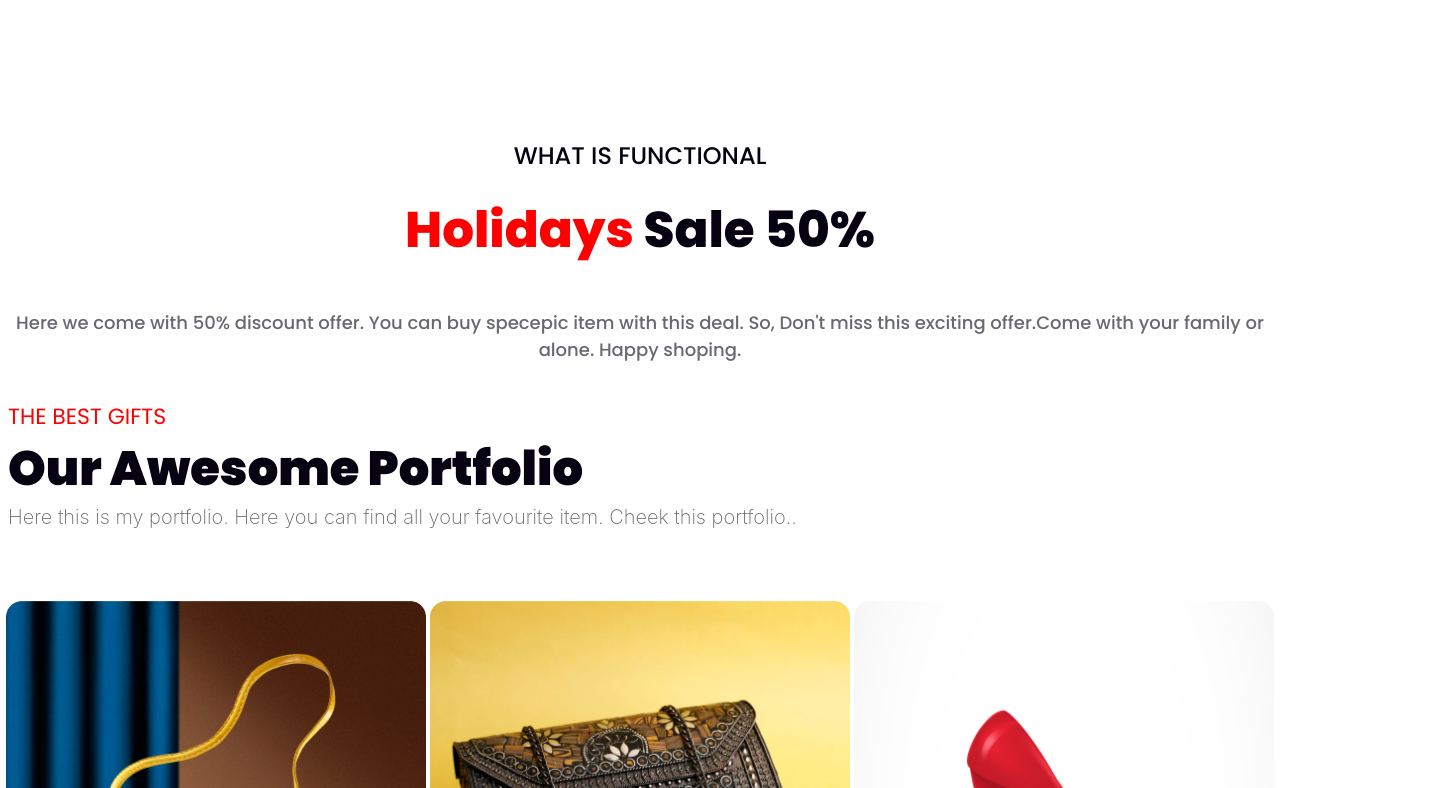
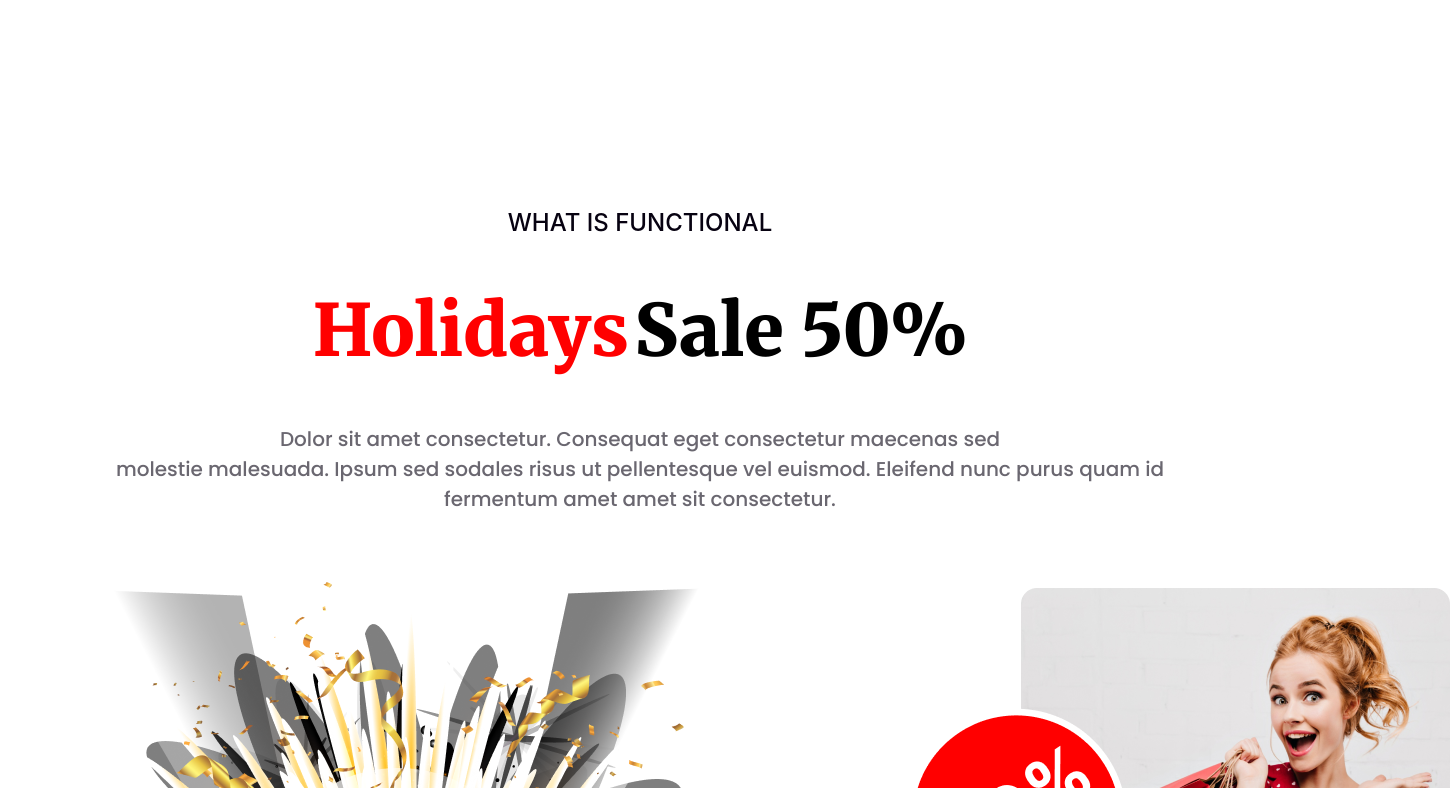
Before and after one commit to itsahadul99/New-Year-New-Mission, a plain HTML site: page index.html in a window 1280 px wide. Shown: the part 3374-4162 px from the top of the page, 1450 px wide, since content can reach past the window. Drawn offline with Linux system fonts and the light colour scheme.

Commit message:
Project complete

```diff
--- a/index.html
+++ b/index.html
@@ -82,7 +82,7 @@
             </div>
         </section>
         <!-- up coming offer section end -->
-        <!-- Holidays section start -->
+        <!-- Holidays section start
         <section>
             <div class="holiday-section-container">
                 <div class="holiday-section-text-container">
@@ -90,13 +90,39 @@
                     <h5 id="function">WHAT IS FUNCTIONAL</h5>
                     <h1 id="discount-announcement"> <span>Holidays</span> Sale 50%</h1>
 
-                    <p class="extra-p">Here we come with 50% discount offer. You can buy specepic item with
-                        this deal. So, Don't miss this exciting offer.Come with your family or alone. Happy shoping.
+                    <p class="extra-p">Here we come with 50% discount offer. <br> You can buy specepic item with
+                        this deal. So, Don't miss this <br> exciting offer.Come with your family or alone. Happy shoping.
                     </p>
                 </div>
             </div>
 
-        </section>
+        </section> -->
+        <section class="photo">
+            <div class="holiday-sale">
+              <h4>WHAT IS FUNCTIONAL</h4>
+              <h1>
+                <span style="color: #f00">Holidays</span> <span>Sale 50%</span>
+              </h1>
+              <p>
+                Dolor sit amet consectetur. Consequat eget consectetur maecenas sed
+                <br />
+                molestie malesuada. Ipsum sed sodales risus ut pellentesque vel
+                euismod. Eleifend nunc purus quam id <br />
+                fermentum amet amet sit consectetur.
+              </p>
+            </div>
+            <div class="down-background">
+              <div class="gift-box">
+                <img src="./image/Group 75.png" alt="" />
+              </div>
+              <div class="offer-container">
+                <img src="./image/Rectangle 1.png" alt="" />
+                <div class="offer">
+                  <img src="./image/Group 44.png" alt="" />
+                </div>
+              </div>
+            </div>
+         </section>
         <!-- portfolio section start -->
         <section>
             <div class=" portfolio-container">
@@ -122,7 +148,7 @@
             <div class="subscribe-section container">
                 <img id="subscribe-img" src="./image/Group 61.png">
                 <h1 class="section-title">Subscribe Newsletter</h1>
-                <p class="section-description">If you don't want to miss our any offer and update, Subscribe our
+                <p class="section-description">If you don't want to miss our any offer <br> and update, Subscribe our
                     Newsletter. Stay and connected with us.</p>
                 <div class="subscribe">
                     <input id="subscribe-input" type="email" placeholder="Enter your email"> <button
--- a/styles/style.css
+++ b/styles/style.css
@@ -122,7 +122,7 @@
 }
 
 .midnight-inner-img {
-    margin: 100px 100px 0 0;
+    margin: 100px 200px 0 0;
     position: relative;
 }
 
@@ -197,44 +197,68 @@
 #new-year-img {
     padding-top: 20px;
 }
+
 /* upcoming offer section style end */
 /* holiday section style start */
-.holiday-section-text-container {
+.holiday-sale {
     text-align: center;
-    margin-top: 0;
-    padding: 0;
-    justify-content: center;
+    margin-top: 120px;
+    margin-bottom: 68px;
 }
-#function {
+
+.holiday-sale h4 {
+    font-family: "Inter", sans-serif;
     color: #070211;
-    margin-bottom: 20px;
     font-size: 24px;
-    font-style: normal;
     font-weight: 500;
+    padding-bottom: 16px;
 }
-#discount-announcement {
-    font-size: 50px;
-    color: #070211;
-    font-weight: 800;
+
+.holiday-sale span {
+    font-family: "Merriweather", serif;
+    font-size: 72px;
+    font-weight: 900;
+}
+
+.holiday-sale p {
+    color: rgba(7, 2, 17, 0.6);
     text-align: center;
-    margin-top: 0;
+    font-size: 20px;
+    font-weight: 500;
+    padding-top: 28px;
 }
-#discount-announcement>span {
-    color: #F00;
+
+.down-background {
+    background: url("../image/Rectangle\ 2.png");
+    background-repeat: no-repeat;
+    background-position: bottom;
 }
-.extra-p {
-    color: rgba(7, 2, 17, 0.60);
-    text-align: center;
-    font-size: 18px;
-    font-weight: 500;
+
+.offer-container {
+    position: relative;
+    top: 6px;
+    left: 122px;
 }
-/* portfolio-section-style-start */
-/* .portfolio-container {
-    text-align: left;
-} */
-.portfolio-text-container{
+
+.offer {
+
+    position: absolute;
+    top: 78px;
+    /* right: 20px; */
+    left: -158px;
+
+}
+
+.down-background {
+    display: grid;
+    grid-template-columns: 1fr 1fr;
+    gap: 94px;
+}
+
+.portfolio-text-container {
     text-align: left;
 }
+
 .portfolio-small-title {
     color: #F00;
     font-size: 22px;
@@ -242,6 +266,7 @@
     margin-bottom: 0;
     /* margin-left:150px; */
 }
+
 .portfolio-big-title {
     color: #070211;
     font-size: 48px;
@@ -251,6 +276,7 @@
     margin-bottom: 0;
     /* margin-left:150px; */
 }
+
 .portfolio-description {
     color: rgba(7, 2, 17, 0.60);
     font-family: Inter;
@@ -260,13 +286,15 @@
     margin-top: 0;
     /* margin-left:150px; */
 }
+
 .portfolio-img-container {
     height: 900px;
     display: grid;
-    grid-template-columns: repeat(3,1fr);
+    grid-template-columns: repeat(3, 1fr);
     height: 1000px;
     justify-content: center;
 }
+
 .portfolio-img {
     width: 420px;
     height: 450px;
@@ -274,15 +302,18 @@
     transition: 0.4s;
     border: 2px solid transparent;
 }
+
 .portfolio-img:hover {
     border: 2px solid red;
 }
+
 /* portfolio section style end */
 /* subscribe section style start */
 .subscribe-section {
     text-align: center;
     background: rgba(255, 0, 0, 0.05);
 }
+
 .section-title {
     color: #070211;
     text-align: center;
@@ -291,6 +322,7 @@
     text-transform: capitalize;
     margin-top: 0px;
 }
+
 .section-description {
     width: 896px;
     color: rgba(7, 2, 17, 0.60);
@@ -298,18 +330,21 @@
     font-size: 20px;
     font-weight: 300;
     line-height: 32px;
-    margin: 0 212px;
+    margin-left: 320px;
 }
+
 #subscribe-img {
     width: 150px;
     height: 150px;
     margin-top: 20px;
 }
+
 .subscribe {
     text-align: center;
     margin-left: 200px;
     margin-bottom: 80px;
 }
+
 #subscribe-input {
     border-radius: 50px;
     background: #FFF;
@@ -319,6 +354,7 @@
     padding-left: 20px;
     font-size: 16px;
 }
+
 #subscribe-button {
     position: relative;
     right: 152px;
@@ -333,6 +369,7 @@
     font-size: 18px;
     font-weight: 600;
 }
+
 /* subscribe-section-style-end */
 /* main section end */
 /* footer section style start */
@@ -372,36 +409,43 @@
     text-decoration: none;
     margin-right: 250px;
 }
+
 #phn>img {
     width: 24px;
     height: 24px;
     padding-top: 128px;
 }
+
 .social-icon {
     margin-top: 20px;
     text-align: center;
 }
+
 .social-icon>a {
     padding: 5px;
     text-align: center;
 }
+
 .social-icon a img {
     width: 64px;
     height: 64px;
     margin-bottom: 30px;
     margin-top: 20px;
 }
+
 .copyrights {
     display: flex;
     color: #FFF;
     justify-content: space-between;
     margin: 50px 140px;
 }
+
 .copyrights>a {
     text-decoration: none;
     color: #FFF;
 }
-hr{
+
+hr {
     width: 85%;
-    border-bottom: 1px solid #ffffff0a ;
+    border-bottom: 1px solid #ffffff0a;
 }
```
